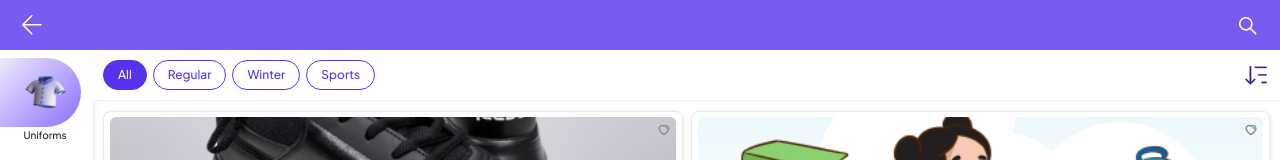
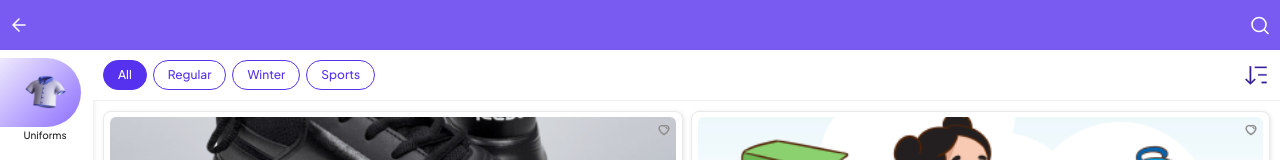
Before and after one commit to shreeram-kaudare-tc/student-kare, an Angular app in the folder student-kare-fe/: page /plp in a window 1280 px wide. Shown: the top 160 px of the page. Built offline with nearby package versions, Linux system fonts and the light colour scheme.

Commit message:
CORRECT SEARCH BAR OF CATEGORIES PAGE

```diff
--- a/student-kare-fe/src/app/pages/plp/plp.html
+++ b/student-kare-fe/src/app/pages/plp/plp.html
@@ -1,18 +1,19 @@
 <div class="relative w-full h-screen bg-white flex flex-col overflow-hidden font-jakarta">
 
   <!-- Purple Header -->
-  <div class="flex-shrink-0 flex items-center justify-between px-[16px] bg-[#795BF1]" style="height: 50px;">
-    <button (click)="goBack()" class="w-[32px] h-[32px] flex items-center justify-center">
-      <svg width="20" height="20" viewBox="0 0 20 20" fill="none" xmlns="http://www.w3.org/2000/svg">
-        <path d="M18.8 9.79996H0.800049" stroke="white" stroke-width="1.6" stroke-linecap="round" stroke-linejoin="round" />
-        <path d="M9.80005 18.8L0.800049 9.79999L9.80005 0.799988" stroke="white" stroke-width="1.6" stroke-linecap="round" stroke-linejoin="round" />
+  <div class="flex-shrink-0 flex items-center justify-between px-[10px] bg-[#795BF1]" style="height: 50px;">
+    <!-- Back Arrow Icon (18 x 18, border 1.6px) -->
+    <button (click)="goBack()" class="flex items-center justify-center p-0" style="width: 18px; height: 18px;">
+      <svg width="18" height="18" viewBox="0 0 18 18" fill="none" xmlns="http://www.w3.org/2000/svg">
+        <path d="M15 9H3M3 9L9 15M3 9L9 3" stroke="white" stroke-width="1.6" stroke-linecap="round" stroke-linejoin="round"/>
       </svg>
     </button>
-    <button class="w-[32px] h-[32px] flex items-center justify-center">
+
+    <!-- Search Icon (20 x 21) -->
+    <button class="flex items-center justify-center p-0" style="width: 20px; height: 21px;">
       <svg width="20" height="21" viewBox="0 0 20 21" fill="none" xmlns="http://www.w3.org/2000/svg">
-        <path fill-rule="evenodd" clip-rule="evenodd"
-          d="M13.0998 8.84232C13.0998 11.7418 10.7493 14.0922 7.84989 14.0922C4.95046 14.0922 2.6 11.7418 2.6 8.84232C2.6 5.94289 4.95046 3.59243 7.84989 3.59243C10.7493 3.59243 13.0998 5.94289 13.0998 8.84232ZM12.1431 14.1802C10.9686 15.1261 9.47534 15.6922 7.84989 15.6922C4.0668 15.6922 1 12.6254 1 8.84232C1 5.05923 4.0668 1.99243 7.84989 1.99243C11.633 1.99243 14.6998 5.05923 14.6998 8.84232C14.6998 10.4974 14.1128 12.0153 13.1357 13.1993L18.319 17.9606C18.7226 18.3313 18.7359 18.9637 18.3483 19.3511C17.9634 19.7357 17.3365 19.7254 16.9645 19.3282L12.1431 14.1802Z"
-          fill="white" />
+        <circle cx="9" cy="9.5" r="7" stroke="white" stroke-width="1.6" />
+        <path d="M14.5 15L18 18.5" stroke="white" stroke-width="1.6" stroke-linecap="round" />
       </svg>
     </button>
   </div>
```
